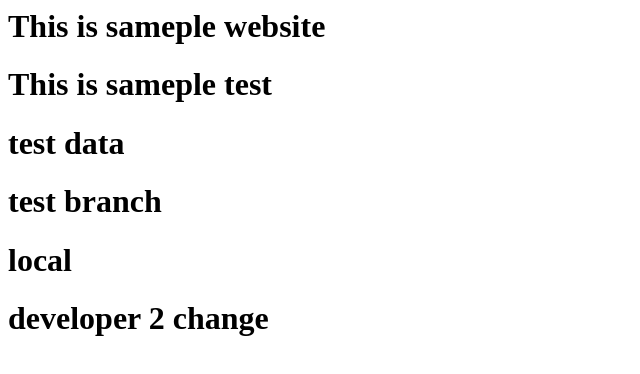
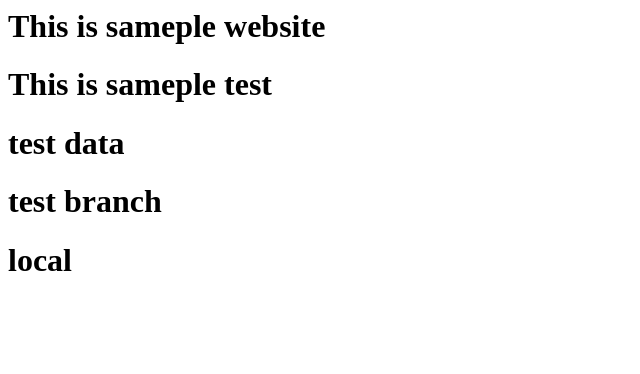
Before and after one commit to mohanraz81/webapp123, a plain HTML site: page index.html in a window 1280 px wide. Shown: the whole page, without its empty margins (0-640 px from the left). Drawn offline with Linux system fonts and the light colour scheme.

Commit message:
web push

```diff
--- a/index.html
+++ b/index.html
@@ -3,4 +3,3 @@
 <h1>test data</h1>
 <h1>test branch</h1>
 <h1>local</h1>
-<h1>developer 2 change </h1>
```
